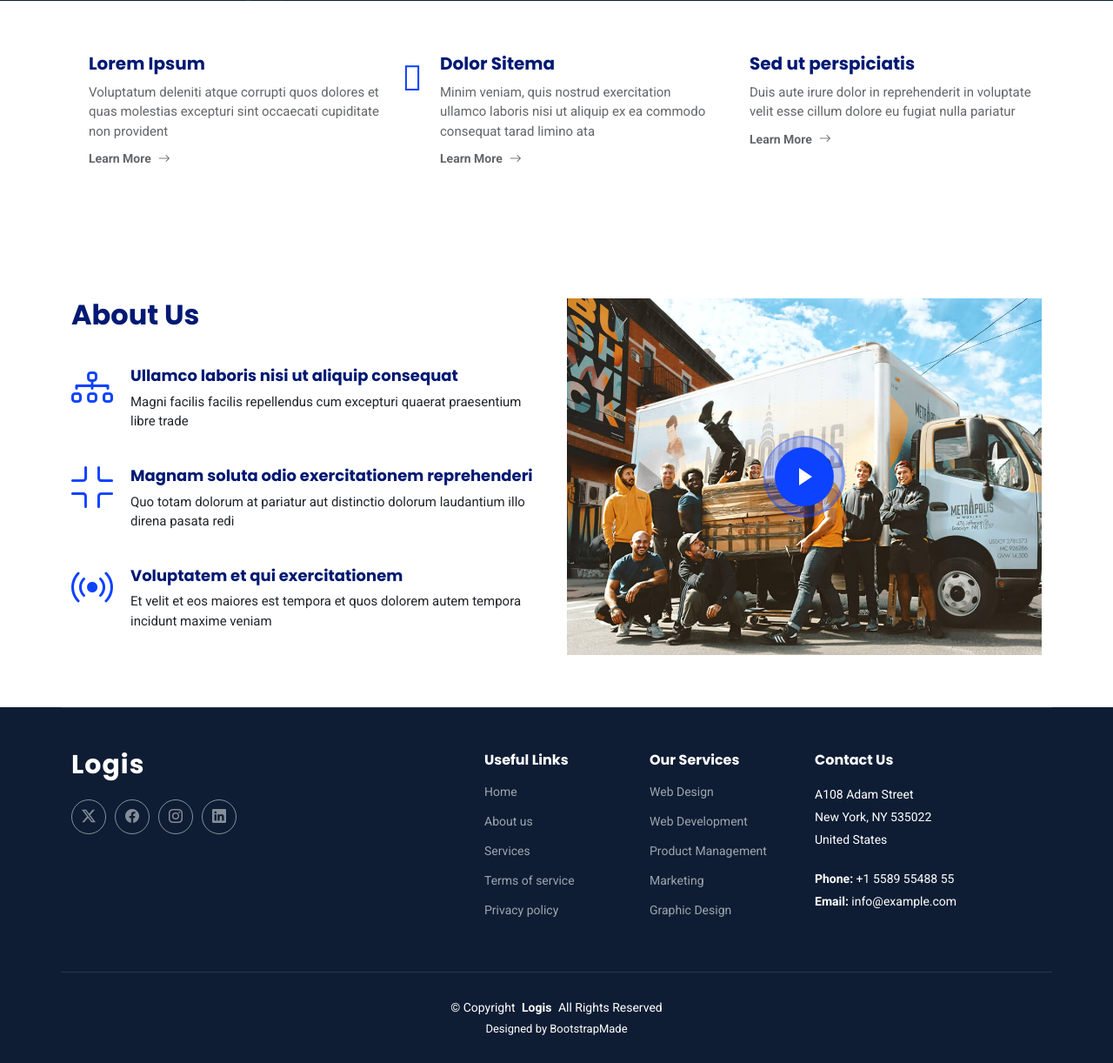
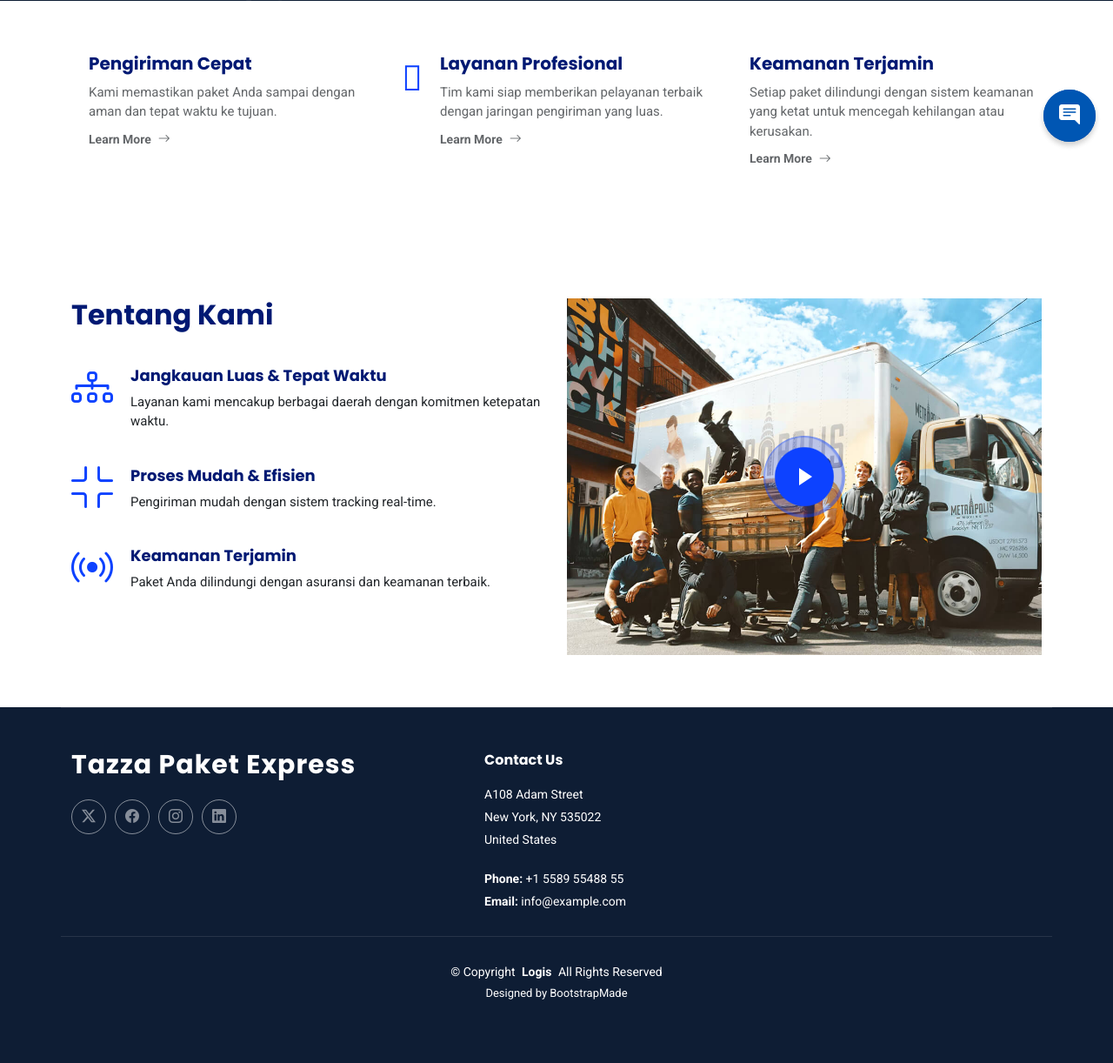
Before and after one commit to Shereen232/jasa-pengiriman-barang, a CodeIgniter 4 app: the page made by app/Views/template/main.php in a window 1280 px wide. Shown: the part 577-1799 px from the top of the page at 87% size. After the commit the page ends 1726 px from the top, so only its background shows below. Run offline with PHP 8.4 and a stand-in for CodeIgniter, Linux system fonts and the light colour scheme; the template is opened without the code that fills it, so the values that code supplies are empty; some libraries are stand-ins or nearby versions.

Commit message:
add komplain

```diff
--- a/app/Config/Routes.php
+++ b/app/Config/Routes.php
@@ -1,5 +1,6 @@
 <?php
 
+use App\Controllers\KomplainController;
 use CodeIgniter\Router\RouteCollection;
 
 /**
@@ -46,6 +47,11 @@ $routes->group('pengiriman', function ($routes) {
 });
 
 $routes->get('profil', 'AuthController::index');
+$routes->get('/auth/login', 'AuthController::login');
+$routes->post('/auth/processLogin', 'AuthController::processLogin');
+$routes->get('/auth/logout', 'AuthController::logout');
+
 
 // VIEW USER
 $routes->get('/', 'Home::index');
+$routes->get('/komplain', 'KomplainController::index');
--- a/app/Views/template/main.php
+++ b/app/Views/template/main.php
@@ -37,6 +37,35 @@
   * Author: BootstrapMade.com
   * License: https://bootstrapmade.com/license/
   ======================================================== -->
+  <style>
+  .help-icon {
+    position: fixed;
+    bottom: 60px;
+    right: 20px;
+    padding: 30px;
+    background-color: #0056b3;
+    color: #fff;
+    width: 50px;
+    height: 50px;
+    display: flex;
+    justify-content: center;
+    align-items: center;
+    border-radius: 50%;
+    box-shadow: 0px 4px 6px rgba(0, 0, 0, 0.1);
+    text-decoration: none;
+    transition: background-color 0.3s ease;
+  }
+
+  .help-icon i {
+    font-size: 24px;
+  }
+
+  .help-icon:hover {
+    background-color: #0056b3;
+  }
+</style>
+
+
 </head>
 
 <body class="index-page">
@@ -163,8 +192,8 @@
           <div class="col-lg-4 col-md-6 service-item d-flex" data-aos="fade-up" data-aos-delay="100">
             <div class="icon flex-shrink-0"><i class="fa-solid fa-cart-flatbed"></i></div>
             <div>
-              <h4 class="title">Lorem Ipsum</h4>
-              <p class="description">Voluptatum deleniti atque corrupti quos dolores et quas molestias excepturi sint occaecati cupiditate non provident</p>
+              <h4 class="title">Pengiriman Cepat</h4>
+              <p class="description">Kami memastikan paket Anda sampai dengan aman dan tepat waktu ke tujuan.</p>
               <a href="#" class="readmore stretched-link"><span>Learn More</span><i class="bi bi-arrow-right"></i></a>
             </div>
           </div>
@@ -173,8 +202,8 @@
           <div class="col-lg-4 col-md-6 service-item d-flex" data-aos="fade-up" data-aos-delay="200">
             <div class="icon flex-shrink-0"><i class="fa-solid fa-truck"></i></div>
             <div>
-              <h4 class="title">Dolor Sitema</h4>
-              <p class="description">Minim veniam, quis nostrud exercitation ullamco laboris nisi ut aliquip ex ea commodo consequat tarad limino ata</p>
+              <h4 class="title">Layanan Profesional</h4>
+              <p class="description">Tim kami siap memberikan pelayanan terbaik dengan jaringan pengiriman yang luas.</p>
               <a href="#" class="readmore stretched-link"><span>Learn More</span><i class="bi bi-arrow-right"></i></a>
             </div>
           </div><!-- End Service Item -->
@@ -182,8 +211,8 @@
           <div class="col-lg-4 col-md-6 service-item d-flex" data-aos="fade-up" data-aos-delay="300">
             <div class="icon flex-shrink-0"><i class="fa-solid fa-truck-ramp-box"></i></div>
             <div>
-              <h4 class="title">Sed ut perspiciatis</h4>
-              <p class="description">Duis aute irure dolor in reprehenderit in voluptate velit esse cillum dolore eu fugiat nulla pariatur</p>
+              <h4 class="title">Keamanan Terjamin</h4>
+              <p class="description">Setiap paket dilindungi dengan sistem keamanan yang ketat untuk mencegah kehilangan atau kerusakan.</p>
               <a href="#" class="readmore stretched-link"><span>Learn More</span><i class="bi bi-arrow-right"></i></a>
             </div>
           </div><!-- End Service Item -->
@@ -193,6 +222,10 @@
       </div>
 
     </section><!-- /Featured Services Section -->
+
+    <a href="<?= base_url()?> komplain" class="help-icon ms-3">
+      <i class="bi bi-chat-right-text-fill fs-4 "></i>
+    </a>
 
     <!-- About Section -->
     <section id="about" class="about section">
@@ -207,7 +240,7 @@
           </div>
 
           <div class="col-lg-6 content order-last  order-lg-first" data-aos="fade-up" data-aos-delay="100">
-            <h3>About Us</h3>
+            <h3>Tentang Kami</h3>
             <p>
               <?= $setting->about_content ?>
             </p>
@@ -215,22 +248,22 @@
               <li>
                 <i class="bi bi-diagram-3"></i>
                 <div>
-                  <h5>Ullamco laboris nisi ut aliquip consequat</h5>
-                  <p>Magni facilis facilis repellendus cum excepturi quaerat praesentium libre trade</p>
+                  <h5>Jangkauan Luas & Tepat Waktu</h5>
+                  <p>Layanan kami mencakup berbagai daerah dengan komitmen ketepatan waktu.</p>
                 </div>
               </li>
               <li>
                 <i class="bi bi-fullscreen-exit"></i>
                 <div>
-                  <h5>Magnam soluta odio exercitationem reprehenderi</h5>
-                  <p>Quo totam dolorum at pariatur aut distinctio dolorum laudantium illo direna pasata redi</p>
+                  <h5>Proses Mudah & Efisien</h5>
+                  <p>Pengiriman mudah dengan sistem tracking real-time.</p>
                 </div>
               </li>
               <li>
                 <i class="bi bi-broadcast"></i>
                 <div>
-                  <h5>Voluptatem et qui exercitationem</h5>
-                  <p>Et velit et eos maiores est tempora et quos dolorem autem tempora incidunt maxime veniam</p>
+                  <h5>Keamanan Terjamin</h5>
+                  <p>Paket Anda dilindungi dengan asuransi dan keamanan terbaik.</p>
                 </div>
               </li>
             </ul>
@@ -246,12 +279,15 @@
   </main>
 
   <footer id="footer" class="footer dark-background">
+    <a href="<?= base_url()?> komplain" class="help-icon ms-3">
+      <i class="bi bi-chat-right-text-fill fs-4 "></i>
+    </a>
 
     <div class="container footer-top">
       <div class="row gy-4">
         <div class="col-lg-5 col-md-12 footer-about">
-          <a href="index.html" class="logo d-flex align-items-center">
-            <span class="sitename">Logis</span>
+          <a href="<?= base_url()?> komplain" class="logo d-flex align-items-center">
+            <span class="sitename">Tazza Paket Express</span>
           </a>
           <?= $setting->footer_content ?>
           <div class="social-links d-flex mt-4">
@@ -260,28 +296,6 @@
             <a href=""><i class="bi bi-instagram"></i></a>
             <a href=""><i class="bi bi-linkedin"></i></a>
           </div>
-        </div>
-
-        <div class="col-lg-2 col-6 footer-links">
-          <h4>Useful Links</h4>
-          <ul>
-            <li><a href="#">Home</a></li>
-            <li><a href="#">About us</a></li>
-            <li><a href="#">Services</a></li>
-            <li><a href="#">Terms of service</a></li>
-            <li><a href="#">Privacy policy</a></li>
-          </ul>
-        </div>
-
-        <div class="col-lg-2 col-6 footer-links">
-          <h4>Our Services</h4>
-          <ul>
-            <li><a href="#">Web Design</a></li>
-            <li><a href="#">Web Development</a></li>
-            <li><a href="#">Product Management</a></li>
-            <li><a href="#">Marketing</a></li>
-            <li><a href="#">Graphic Design</a></li>
-          </ul>
         </div>
 
         <div class="col-lg-3 col-md-12 footer-contact text-center text-md-start">
--- a/composer.json
+++ b/composer.json
@@ -11,7 +11,8 @@
     },
     "require": {
         "php": "^8.1",
-        "codeigniter4/framework": "^4.0"
+        "codeigniter4/framework": "^4.0",
+        "myth/auth": "^1.2"
     },
     "require-dev": {
         "fakerphp/faker": "^1.9",
```
Also changed, not shown: app/Controllers/AuthController.php (+36 -3 lines), app/Controllers/KomplainController.php (added, +11 -0 lines), app/Models/KomplainModel.php (added, +24 -0 lines), app/Models/UserModel.php (added, +17 -0 lines), app/Views/auth/login.php (added, +124 -0 lines), app/Views/komplain/tambah.php (added, +47 -0 lines), 1 other file.
